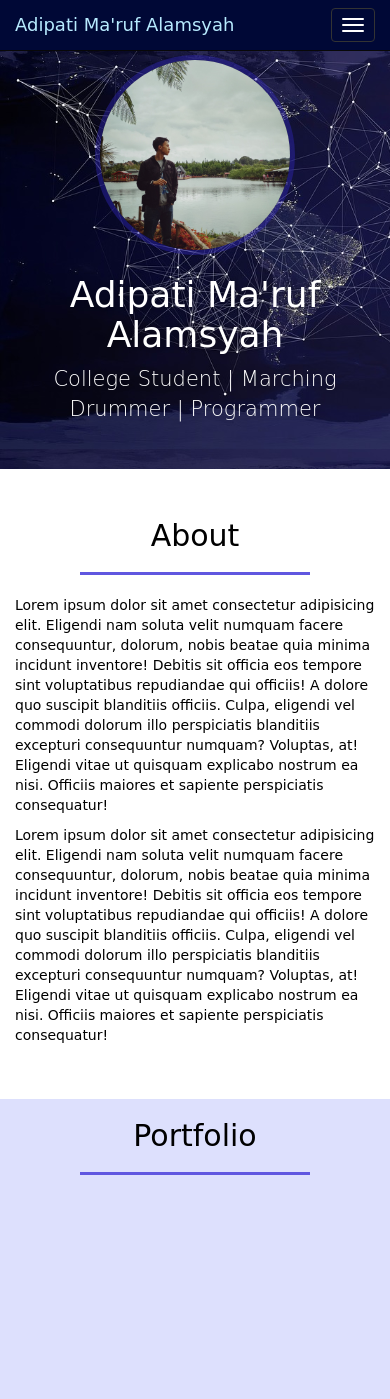
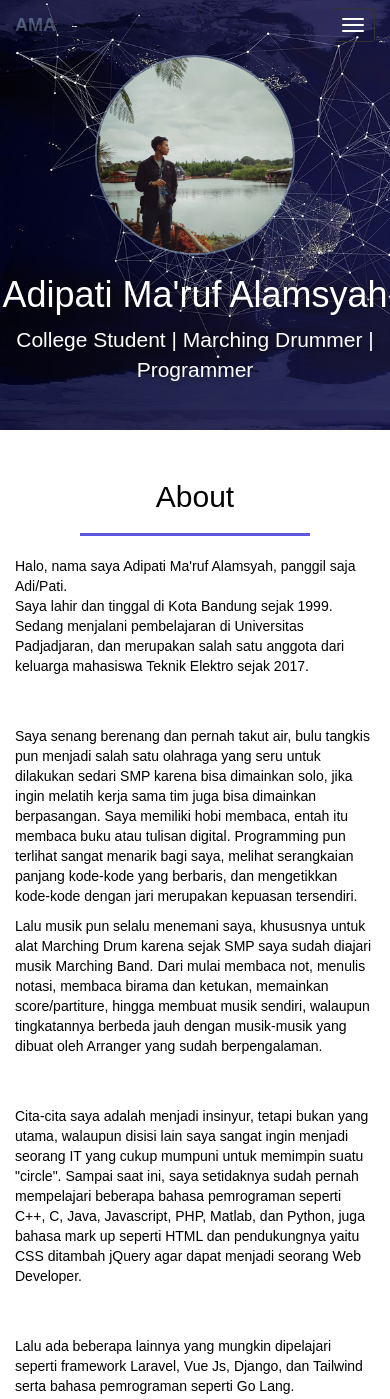
Before and after one commit to adipati27ma/Portfolio, a plain HTML site: page index.html in a window 390 px wide. Shown: the top 1399 px of the page. Drawn offline with Linux system fonts and the light colour scheme.

Commit message:
Add icon, mobile+navbar responsive, fail photo

```diff
--- a/css/style.css
+++ b/css/style.css
@@ -1,5 +1,17 @@
+@font-face {
+    font-family: "Bebas Neue";
+
+    src: url(../fonts/BebasNeue-Regular.woff) format('woff');
+}
+
+/* @font-face {
+    font-family: "Exo 2";
+
+    src: url(../fonts/exo2-medium-webfont.woff) format('woff');
+} */
+
 body {
-    margin-top: 25px;
+    /* margin-top: 25px; */
     opacity: 0;
     transition: 1s;
     font-family: "Exo 2", cursive;
@@ -7,22 +19,63 @@ body {
 
 }
 
+@media only screen and (max-width: 800px) {
+    body {
+        font-family: arial, sans-serif;
+    }
+
+    .next {
+        width: 52px;
+        height: 52px;
+        background-image: url(../img/next.png);
+        position: absolute;
+        /* top: 40%; */
+        /* margin-left: 20px; */
+        opacity: .4;
+        filter: drop-shadow(5px 5px 10px blue);
+    }
+
+    .prev {
+        width: 52px;
+        height: 52px;
+        background-image: url(../img/prev.png);
+        position: absolute;
+        /* top: 40%; */
+        /* margin-left: -80px; */
+        opacity: .4;
+        filter: drop-shadow(5px 5px 10px blue);
+    }
+
+}
+
 body.bAppear {
     opacity: 1;
 }
 
-
 .navbar-inverse {
-    background-color: rgb(0, 8, 54);
+    background-color: rgba(0, 8, 54, 0);
 }
 
+/* .navbar-transparant {
+    background-color: rgba(0, 8, 54, 0);
+} */
 
-#nav-list {
+
+#nav-list,
+#nav-title {
     color: white;
+    font-weight: bold;
+    font-variant: small-caps;
+}
+
+#nav-title:hover {
+    color: rgba(206, 241, 255, 0.3);
 }
 
 #nav-list:hover {
-    color: rgb(183, 235, 255);
+    color: rgba(206, 241, 255, 0.3);
+    display: inline-block;
+    background-color: rgba(206, 241, 255, 0.3);
 }
 
 
@@ -58,9 +111,10 @@ body.bAppear {
 
 .jumbotron img {
     width: 200px;
-    border: 5px solid rgba(50, 40, 190, 0.411);
+    border: 2px solid rgba(206, 241, 255, 0.411);
+    margin-top: 25px;
+}
 
-}
 
 section hr {
     width: 230px;
@@ -81,7 +135,6 @@ footer.Appear {
 
 section:nth-child(even) {
     background-color: rgb(221, 224, 253);
-    grad;
 }
 
 .pKiri,
@@ -192,8 +245,8 @@ footer i.fa:hover {
 }
 
 .overlay img {
-    max-height: 99%;
-    max-width: auto;
+    max-height: 100%;
+    max-width: 100%;
     filter: drop-shadow(2px 2px 7px rgba(0, 0, 0, 0.8));
 }
 
--- a/index.html
+++ b/index.html
@@ -5,8 +5,9 @@
   <meta charset="utf-8">
   <meta http-equiv="X-UA-Compatible" content="IE=edge">
   <meta name="viewport" content="width=device-width, initial-scale=1">
+  <link rel="shortcut icon" href="Letter-A.ico">
   <!-- The above 3 meta tags *must* come first in the head; any other head content must come *after* these tags -->
-    <title>My Portfolio</title>
+  <title>Adipati.M.A</title>
 
   <link rel="stylesheet" href="https://cdnjs.cloudflare.com/ajax/libs/font-awesome/4.7.0/css/font-awesome.min.css">
   <!-- Bootstrap -->
@@ -25,8 +26,8 @@
 
   <!-- Navbar -->
 
-    <nav class="navbar navbar-inverse navbar-fixed-top" id="navbar">
-        <div class="container-fluid">
+  <nav class="navbar-inverse navbar-transparant navbar-fixed-top" id="navbar">
+    <div class="container">
       <div class="navbar-header">
         <button type="button" class="navbar-toggle collapsed" data-toggle="collapse"
           data-target="#bs-example-navbar-collapse-1" aria-expanded="false">
@@ -35,18 +36,17 @@
           <span class="icon-bar"></span>
           <span class="icon-bar"></span>
         </button>
-                <a id="nav-list" href="#home" class="navbar-brand page-scroll">Adipati Ma'ruf Alamsyah</a>
+        <a id="nav-title" href="#home" class="navbar-brand page-scroll"><strong>AMA</strong></a>
       </div>
 
       <div class="collapse navbar-collapse" id="bs-example-navbar-collapse-1">
         <ul class="nav navbar-nav navbar-right">
-                    <li><a id="nav-list" href="../../LatPhp/phpmvc/public/creation" class="page-scroll">Creation</a i>
+          <li>
+            <a id="nav-list" href="../../LatPhp/phpmvc/public/creation" class="page-scroll">Creation</a>
           </li>
           <li><a id="nav-list" href="#about" class="page-scroll">About</a></li>
           <li><a id="nav-list" href="#portfolio" class="page-scroll">Portfolio</a></li>
           <li><a id="nav-list" href="#contact" class="page-scroll">Contact</a></li>
-
-
         </ul>
       </div>
 
@@ -58,6 +58,7 @@
 
   <!-- Awal header jumbotron -->
   <header class="jumbotron text-center">
+    <!-- class untuk Bootstrap 4 "rounded-circle" -->
     <img src="img/profile.jpg" alt="Adipati Ma'ruf Alamsyah" title="Adipati Ma'ruf Alamsyah" class="img-circle">
     <h1>Adipati Ma'ruf Alamsyah</h1>
     <p>College Student | Marching Drummer | Programmer</p>
@@ -78,23 +79,40 @@
 
       <div class="row">
         <div class="col-sm-5 col-sm-offset-1">
-                    <p class="pKiri">Lorem ipsum dolor sit amet consectetur adipisicing elit. Eligendi nam soluta velit
-                        numquam facere
-                        consequuntur, dolorum, nobis beatae quia minima incidunt inventore! Debitis sit officia eos
-                        tempore sint voluptatibus repudiandae qui officiis! A dolore quo suscipit blanditiis officiis.
-                        Culpa, eligendi vel commodi dolorum illo perspiciatis blanditiis excepturi consequuntur numquam?
-                        Voluptas, at! Eligendi vitae ut quisquam explicabo nostrum ea nisi. Officiis maiores et sapiente
-                        perspiciatis consequatur!
+          <p class="pKiri">Halo, nama saya Adipati Ma'ruf Alamsyah, panggil saja Adi/Pati.<br>
+            Saya lahir dan tinggal di Kota Bandung sejak 1999. Sedang menjalani pembelajaran di Universitas
+            Padjadjaran, dan merupakan salah satu anggota dari keluarga mahasiswa Teknik Elektro sejak 2017.
+          </p>
+          <br><br>
+          <p class="pKiri">
+            Saya senang berenang dan pernah takut air, bulu tangkis pun
+            menjadi salah satu olahraga yang seru untuk dilakukan sedari SMP karena bisa dimainkan solo,
+            jika ingin melatih kerja sama tim juga bisa dimainkan berpasangan. Saya memiliki hobi
+            membaca, entah itu membaca buku atau tulisan digital. Programming pun terlihat sangat menarik
+            bagi saya, melihat serangkaian panjang kode-kode yang berbaris, dan mengetikkan kode-kode dengan
+            jari merupakan kepuasan tersendiri.
           </p>
         </div>
         <div class="col-sm-5">
-                    <p class="pKanan">Lorem ipsum dolor sit amet consectetur adipisicing elit. Eligendi nam soluta velit
-                        numquam facere
-                        consequuntur, dolorum, nobis beatae quia minima incidunt inventore! Debitis sit officia eos
-                        tempore sint voluptatibus repudiandae qui officiis! A dolore quo suscipit blanditiis officiis.
-                        Culpa, eligendi vel commodi dolorum illo perspiciatis blanditiis excepturi consequuntur numquam?
-                        Voluptas, at! Eligendi vitae ut quisquam explicabo nostrum ea nisi. Officiis maiores et sapiente
-                        perspiciatis consequatur!
+          <p class="pKanan">
+            Lalu musik pun selalu menemani saya, khususnya untuk alat
+            Marching Drum karena sejak SMP saya sudah diajari musik Marching Band. Dari mulai membaca
+            not, menulis notasi, membaca birama dan ketukan, memainkan score/partiture, hingga membuat
+            musik sendiri, walaupun tingkatannya berbeda jauh dengan musik-musik yang dibuat oleh
+            Arranger yang sudah berpengalaman.
+          </p>
+          <br><br>
+          <p class="pKanan">
+            Cita-cita saya adalah menjadi insinyur, tetapi bukan yang utama, walaupun disisi
+            lain saya sangat ingin menjadi seorang IT yang cukup mumpuni untuk memimpin suatu "circle".
+            Sampai saat ini, saya setidaknya sudah pernah mempelajari beberapa bahasa pemrograman seperti
+            C++, C, Java, Javascript, PHP, Matlab, dan Python, juga bahasa mark up seperti HTML dan
+            pendukungnya yaitu CSS ditambah jQuery agar dapat menjadi seorang Web Developer.
+          </p>
+          <br><br>
+          <p class="pKanan">
+            Lalu ada beberapa lainnya yang mungkin dipelajari seperti framework Laravel, Vue Js, Django, dan
+            Tailwind serta bahasa pemrograman seperti Go Lang.
           </p>
         </div>
       </div>
@@ -122,7 +140,6 @@
           <a href="#gambar-1" class="thumbnail t1">
             <img src="img/portfolio/adipati1.jpg" alt="portfolio1" title="portfolio1">
           </a>
-                    <a href="#" class="close" title="close">&times;</a>
         </div>
 
 
@@ -130,35 +147,30 @@
           <a href="#gambar-2" class="thumbnail t1">
             <img src="img/portfolio/adipati2.JPG" alt="portfolio2" title="portfolio2">
           </a>
-                    <a href="#" class="close" title="close">&times;</a>
         </div>
 
         <div class="col-sm-4">
           <a href="#gambar-3" class="thumbnail t1">
             <img src="img/portfolio/adipatinindya1.jpg" alt="portfolio3" title="portfolio3">
           </a>
-                    <a href="#" class="close" title="close">&times;</a>
         </div>
 
         <div class="col-sm-4">
           <a href="#gambar-4" class="thumbnail t2">
             <img src="img/portfolio/adipatinindya2.jpg" alt="portfolio4" title="portfolio4">
           </a>
-                    <a href="#" class="close" title="close">&times;</a>
         </div>
 
         <div class="col-sm-4">
           <a href="#gambar-5" class="thumbnail t2">
             <img src="img/portfolio/persona1.jpg" alt="portfolio5" title="portfolio5">
           </a>
-                    <a href="#" class="close" title="close">&times;</a>
         </div>
 
         <div class="col-sm-4">
           <a href="#gambar-6" class="thumbnail t2">
             <img src="img/portfolio/raptor.png" alt="portfolio6" title="portfolio6">
           </a>
-                    <a href="#" class="close" title="close">&times;</a>
         </div>
       </div>
 
@@ -240,8 +252,7 @@
 
           <div class="form-group">
             <label for="email">Email :</label>
-                        <input type="email" name="email" id="email" class="form-control"
-                            placeholder="email@example.com">
+            <input type="email" name="email" id="email" class="form-control" placeholder="email@example.com">
           </div>
 
           <div class="form-group">
@@ -282,9 +293,9 @@
       <div class="row">
         <div class="col-sm-12">
           <p>
-                        &copy; copyright 2020 <a href="https://www.instagram.com/adipati_ma">adipatima</a>. All
-                        Right
-                        Reserved
+            Copyright &copy; 2020 <a href="https://www.instagram.com/adipati_ma">adipatima</a>. All
+            rights
+            reserved
           </p>
         </div>
       </div>
@@ -303,8 +314,7 @@
         <div class="col-sm-12">
           <ul>
             <li>
-                            <a href="https://www.facebook.com/adipatima" target="_blank" alt="facebook"
-                                title="Facebook">
+              <a href="https://www.facebook.com/adipatima" target="_blank" alt="facebook" title="Facebook">
                 <i class="fa fa-facebook"></i>
               </a>
             </li>
@@ -314,8 +324,7 @@
               </a>
             </li>
             <li>
-                            <a href="https://www.instagram.com/adipati_ma" target="_blank" alt="instagram"
-                                title="Instagram">
+              <a href="https://www.instagram.com/adipati_ma" target="_blank" alt="instagram" title="Instagram">
                 <i class="fa fa-instagram"></i>
               </a>
             </li>
--- a/js/script.js
+++ b/js/script.js
@@ -14,7 +14,7 @@ $('.page-scroll').on('click', function (event) {
     // $('html, body').scrollTop('700');
 
     $('html, body').animate({
-        scrollTop: elemenTujuan.offset().top - 40
+        scrollTop: elemenTujuan.offset().top - 35
     }, 1200, 'easeInOutExpo');
 
 
@@ -128,4 +128,19 @@ $(window).scroll(function () {
         });
     }
 
+
+    // Navbar hilangkan
+    if (wScroll < 438) {
+        // $('nav').removeClass('navbar-inverse');
+
+        $('nav.navbar-inverse').css('backgroundColor', 'rgba(0, 8, 54, 0)');
+        $('nav.navbar-inverse').removeClass('navbar');
+    }
+
+    // Navbar tampilkan
+    if (wScroll > 410) {
+        $('nav.navbar-inverse').addClass('navbar');
+        $('nav.navbar-inverse').css('backgroundColor', 'rgba(0, 8, 54, .68)');
+    }
+
 });
```
Also changed, not shown: Letter-A.ico (added), fonts/BebasNeue-Regular.woff (added), fonts/exo2-medium-webfont.woff (added), img/next.png (added), img/prev.png (added). Lines whose indentation alone changed are shown as unchanged.
